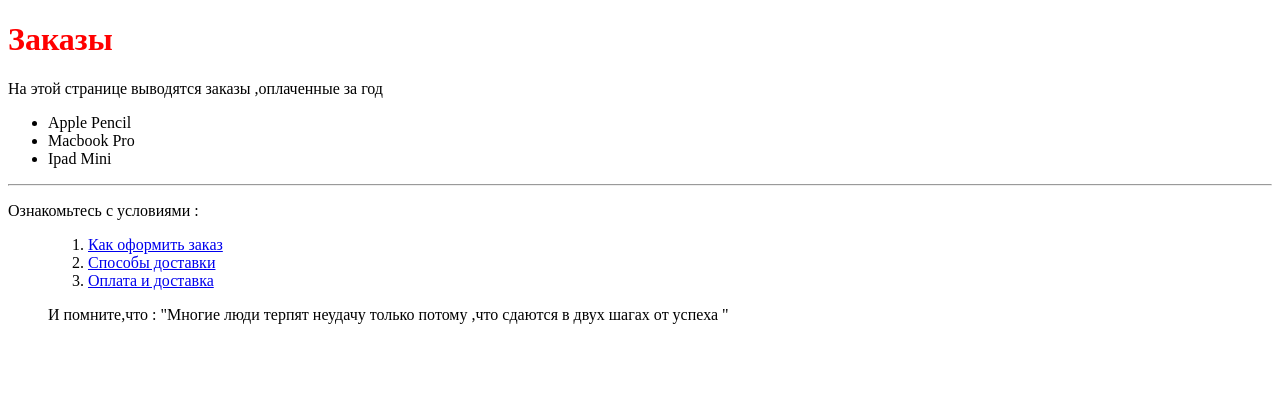
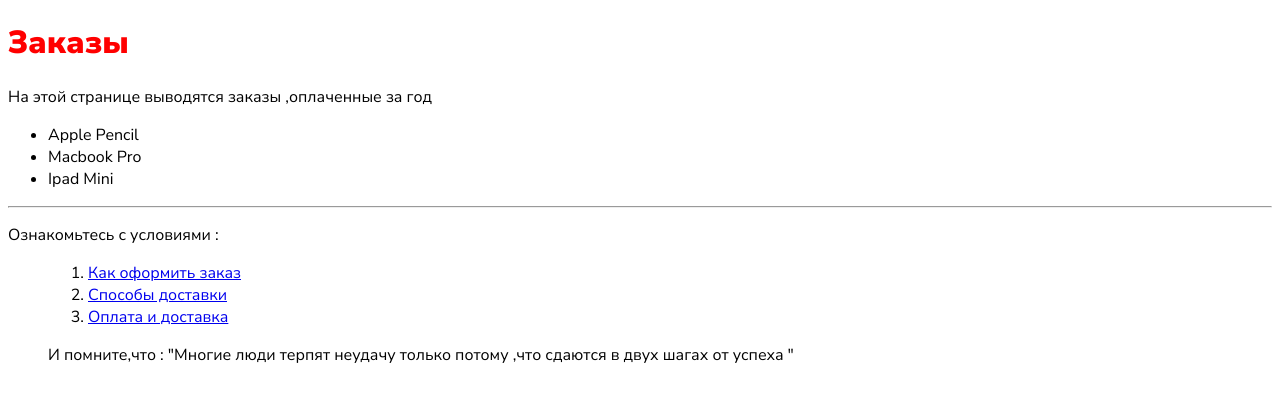
Before and after one commit to Ikryani/Modul01-test, a plain HTML site: page lesson.html in a window 1280 px wide. Drawn offline with Linux system fonts and the light colour scheme.

Commit message:
add.comit

```diff
--- a/css/main.css
+++ b/css/main.css
@@ -1,3 +1,7 @@
+body {
+    font-family: 'Nunito Sans', sans-serif;
+}
 h1 {
     color: red;
+    font-size: 900;
 }
--- a/lesson.html
+++ b/lesson.html
@@ -5,6 +5,9 @@
     <meta http-equiv="X-UA-Compatible" content="IE=edge">
     <meta name="viewport" content="width=device-width, initial-scale=1.0">
     <title>Document</title>
+    <link rel="preconnect" href="https://fonts.googleapis.com">
+<link rel="preconnect" href="https://fonts.gstatic.com" crossorigin>
+<link href="https://fonts.googleapis.com/css2?family=Nunito+Sans:wght@400;900&display=swap" rel="stylesheet">
     <link rel="stylesheet" href="/Modul01-test/css/main.css">
 </head>
 <body>
```
Also changed, not shown: semantic.html (renamed from index.html, +4 -0 lines).
